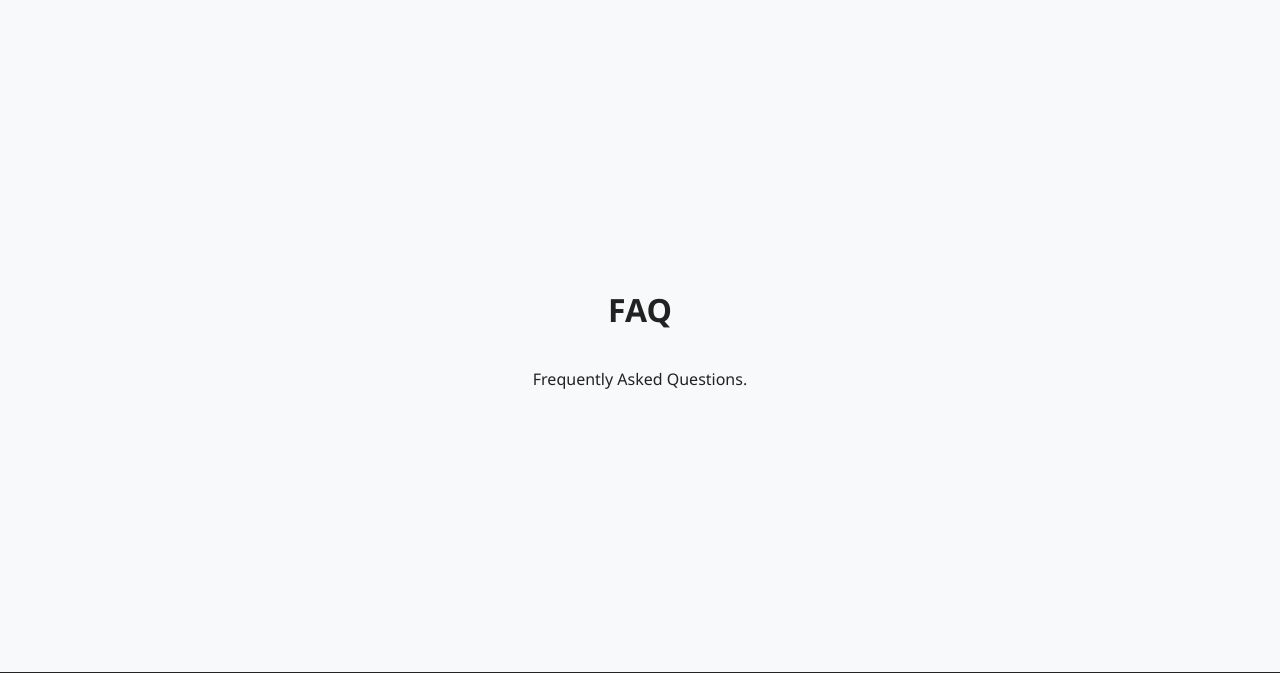
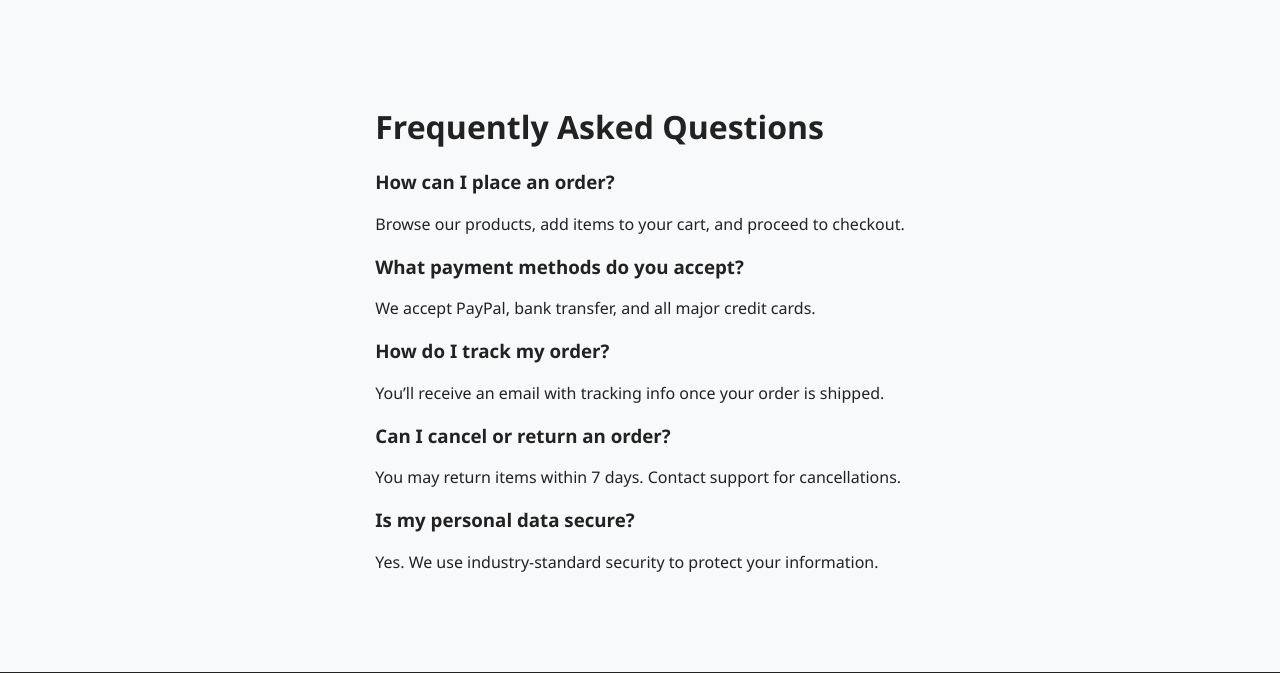
Before and after one commit to Faculty-of-Computing/Get-It, a Flask app: page /public/faq in a window 1280 px wide. Shown: the part 75-748 px from the top of the page. Run offline with Flask 3, Linux system fonts and the light colour scheme.

Commit message:
Update faq.html

```diff
--- a/templates/public/faq.html
+++ b/templates/public/faq.html
@@ -1,5 +1,34 @@
 {% extends "base.html" %}
+
+{% block title %}FAQ - Get-It{% endblock %}
+
 {% block content %}
-<h1>FAQ</h1>
-<p>Frequently Asked Questions.</p>
+  <div class="container py-4">
+    <h1>Frequently Asked Questions</h1>
+
+    <div class="faq-item">
+      <h3>How can I place an order?</h3>
+      <p>Browse our products, add items to your cart, and proceed to checkout.</p>
+    </div>
+
+    <div class="faq-item">
+      <h3>What payment methods do you accept?</h3>
+      <p>We accept PayPal, bank transfer, and all major credit cards.</p>
+    </div>
+
+    <div class="faq-item">
+      <h3>How do I track my order?</h3>
+      <p>You’ll receive an email with tracking info once your order is shipped.</p>
+    </div>
+
+    <div class="faq-item">
+      <h3>Can I cancel or return an order?</h3>
+      <p>You may return items within 7 days. Contact support for cancellations.</p>
+    </div>
+
+    <div class="faq-item">
+      <h3>Is my personal data secure?</h3>
+      <p>Yes. We use industry-standard security to protect your information.</p>
+    </div>
+  </div>
 {% endblock %}
```
